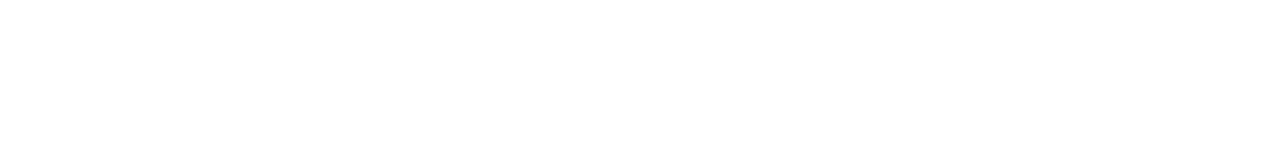
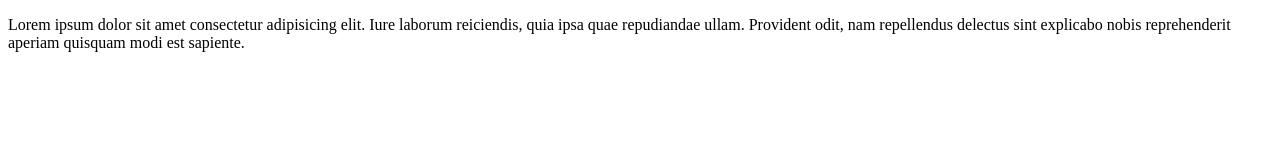
Before and after one commit to JerryApplegarth/git-example, a plain HTML site: page index.html in a window 1280 px wide. Drawn offline with Linux system fonts and the light colour scheme.

Commit message:
second commit

```diff
--- a/index.html
+++ b/index.html
@@ -10,5 +10,11 @@
 			content="width=device-width, initial-scale=1.0" />
 		<title>Example</title>
 	</head>
-	<body> </body>
+	<body>
+		<p
+			>Lorem ipsum dolor sit amet consectetur adipisicing elit. Iure laborum reiciendis, quia
+			ipsa quae repudiandae ullam. Provident odit, nam repellendus delectus sint explicabo
+			nobis reprehenderit aperiam quisquam modi est sapiente.</p
+		>
+	</body>
 </html>
```
